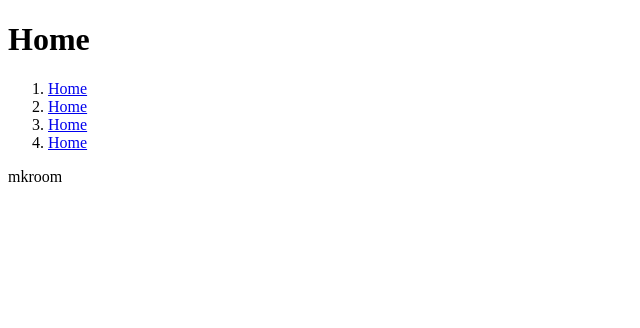
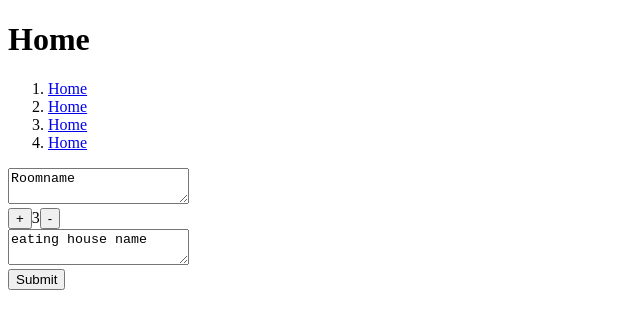
Before and after one commit to duncan020313/sparcs_nbproject_react, a React (Create React App) app: page /mkroom in a window 1280 px wide. Shown: the top 328 px of the page, without its empty margins (0-640 px from the left). Built offline with nearby package versions, Linux system fonts and the light colour scheme.

Commit message:
Add room make form

```diff
--- a/src/components/mkroom/Mkroom.css
+++ b/src/components/mkroom/Mkroom.css
@@ -0,0 +1,3 @@
+.submitbutton{
+
+}
--- a/src/components/mkroom/Mkroom.js
+++ b/src/components/mkroom/Mkroom.js
@@ -1,9 +1,28 @@
-import React from 'react';
+import React, { useState } from 'react';
 
 const Mkroom = () => {
+    const [maxMember, setMaxMember] = useState(3);
+    const incMaxMember = () => {
+        setMaxMember(maxMember+1);
+    }
+    const decMaxMember = () => {
+        setMaxMember(maxMember-1);
+    }
     return(
         <div className="mkroom">
-            mkroom
+            <form>
+                <textarea defaultValue="Roomname"></textarea>
+                <div className="counter">
+                    <button type="button" onClick={incMaxMember}>+</button>
+                    {maxMember}
+                    <button type="button" onClick={decMaxMember}>-</button>
+                </div>
+                <textarea defaultValue="eating house name"></textarea>
+                <div>
+                    <button className="submitbutton" type="submit">Submit</button>
+                </div>
+            </form>
+
         </div>
     )
 }
```
